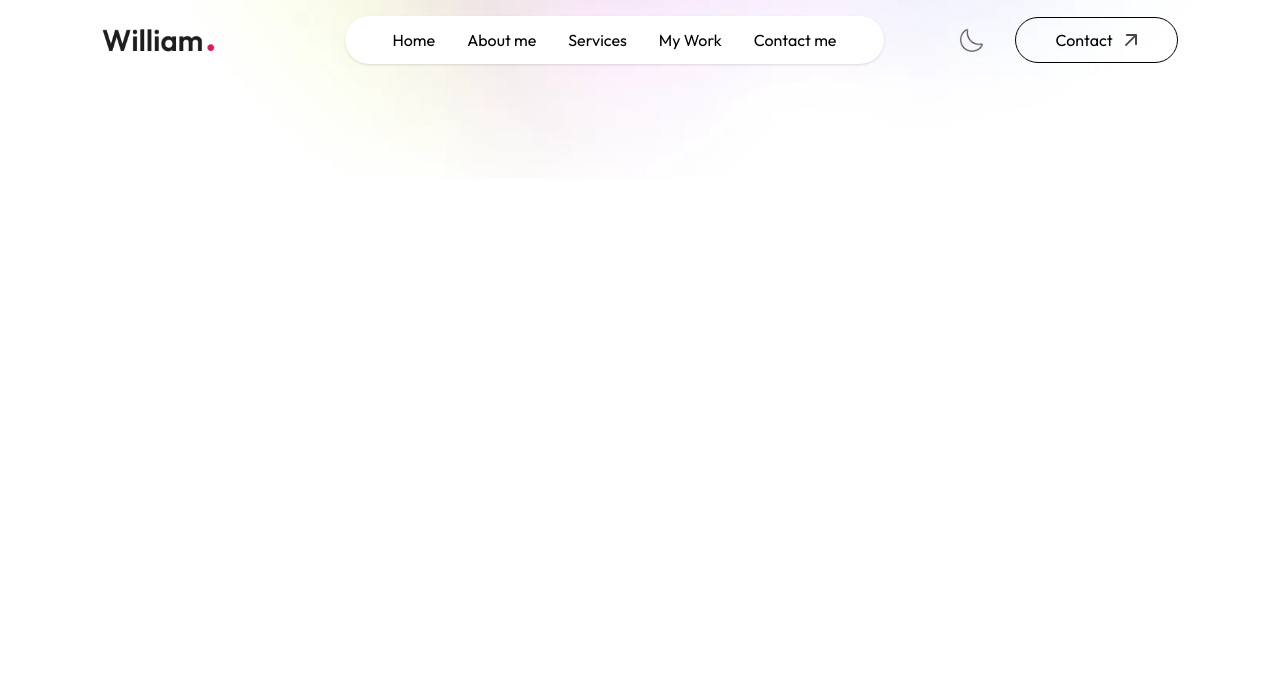
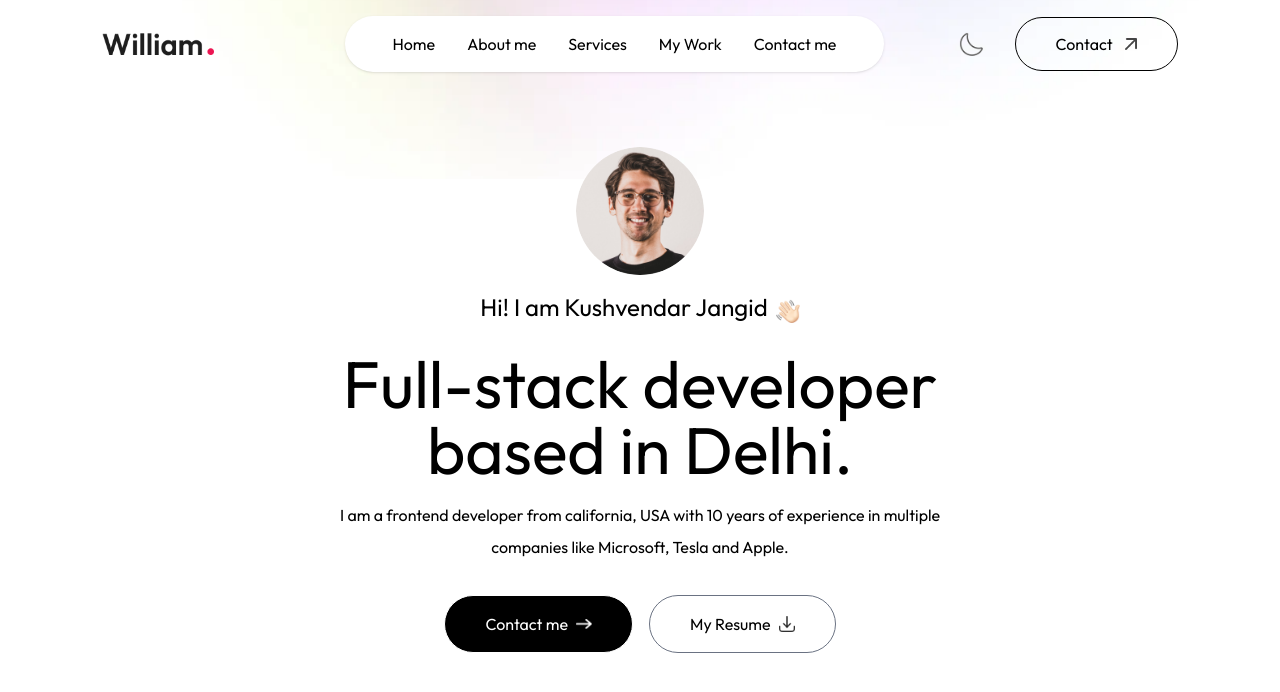
Before and after one commit to kushvendar/portfolio, a Next.js app: page / in a window 1280 px wide. Shown: the top 692 px of the page. Built offline with nearby package versions, Linux system fonts and the light colour scheme; a web font is replaced by a local one.

Commit message:
navbar hero section completed

```diff
--- /dev/null
+++ b/app/components/Header.tsx
@@ -0,0 +1,36 @@
+import React from 'react'
+import Image from 'next/image'
+import { assets } from '@/assets/assets'
+
+const Header = () => {
+  return (
+    <div className='w-11/12 max-w-3xl text-center mx-auto h-screen flex flex-col items-center justify-center gap-4'>
+
+        <div>
+            <Image src={assets.profile_img} alt='' className='rounded-full w-32 '/>
+        </div>
+
+        <h3 className='flex items-end gap-2 text-xl md:text-2xl mb-3 font-Ovo'>
+                Hi! I am Kushvendar Jangid <Image src={assets.hand_icon} alt='' className='w-6'/>
+        </h3>
+
+        <h1 className='text-3xl sm:text-6xl lg:text-[66px] font-Ovo'>
+            Full-stack developer based in Delhi.
+        </h1>
+
+        <p className='max-w-2xl mx-auto font-Ovo'>I am a frontend developer from california, USA with 10 years of experience in multiple companies like Microsoft, Tesla and Apple.
+        </p>
+
+        <div className='flex flex-col sm:flex-row items-center gap-4 mt-4'>
+            <a href="#contact" className='px-10 py-3 border border-white rounded-full bg-black text-white flex items-center gap-2'>Contact me <Image className='w-4' src={assets.right_arrow_white} alt=''/></a>
+
+            <a href="/sample-resume.pdf" download className='px-10 py-3 border rounded-full border-gray-500 flex items-center gap-2'>My Resume <Image className='w-4' src={assets.download_icon} alt=''/></a>
+        </div>
+
+
+
+    </div>
+  )
+}
+
+export default Header
--- a/app/components/Navbar.tsx
+++ b/app/components/Navbar.tsx
@@ -1,9 +1,25 @@
-import React from 'react'
+import React, { useRef } from 'react'
 import Image from 'next/image'
 import {assets} from '@/assets/assets'
 
 
 const Navbar = () => {
+
+    const sideMenuRef = useRef<HTMLUListElement>(null)
+
+    const openMenu = ()=>{
+        if(sideMenuRef.current){
+            sideMenuRef.current.style.transform = 'translateX(-16rem)'
+        }
+    }
+
+    const closeMenu = ()=>{
+        if(sideMenuRef.current){
+            sideMenuRef.current.style.transform = 'translateX(16rem)'
+        }
+    }
+
+
   return (
   <>
     <div className='fixed top-0 right-0 w-11/12 -z-10 translate-y-[-80%]'>
@@ -28,7 +44,7 @@ const Navbar = () => {
 
             <a href="#contact" className='hidden lg:flex items-center gap-3 px-10 py-2.5 border border-grey-500 rounded-full ml-4'>Contact <Image src={assets.arrow_icon} alt='contact' className='w-3'/></a>
 
-            <button className='block md:hidden ml-3'>
+            <button className='block md:hidden ml-3' onClick={openMenu}>
                 <Image src={assets.menu_black} alt='' className='w-6'/>
             </button>
 
@@ -36,12 +52,17 @@ const Navbar = () => {
 
         {/* nav bar for mobile view  */}
 
-        <ul className='flex md:hidden flex-col gap-4 py-20 px-10 fixed -right-64 top-0 bottom-0 w-64 z-50 h-screen bg-rose-50 transition duration-500'>
-            <li><a className='font-Ovo' href="#top">Home</a></li>
-            <li><a className='font-Ovo' href="#about">About me</a></li>
-            <li><a className='font-Ovo' href="#services">Services</a></li>
-            <li><a className='font-Ovo' href="#work">My Work</a></li>
-            <li><a className='font-Ovo' href="#contact">Contact me</a></li>
+        <ul ref={sideMenuRef} className='flex md:hidden flex-col gap-4 py-20 px-10 fixed -right-64 top-0 bottom-0 w-64 z-50 h-screen bg-rose-50 transition duration-500'>
+
+            <div onClick={closeMenu} className='absolute right-6 top-6'>
+                <Image src={assets.close_black} alt='cross' className='cursor-pointer w-5'/>
+            </div>
+
+            <li><a className='font-Ovo' onClick={closeMenu} href="#top">Home</a></li>
+            <li><a className='font-Ovo' onClick={closeMenu} href="#about">About me</a></li>
+            <li><a className='font-Ovo' onClick={closeMenu} href="#services">Services</a></li>
+            <li><a className='font-Ovo' onClick={closeMenu} href="#work">My Work</a></li>
+            <li><a className='font-Ovo' onClick={closeMenu} href="#contact">Contact me</a></li>
         </ul>
 
     </nav>
--- a/app/layout.tsx
+++ b/app/layout.tsx
@@ -25,7 +25,7 @@ export default function RootLayout({
   return (
     <html lang="en">
       <body
-        className={`${outfit.className} ${ovo.className} antialiased`}
+        className={`${outfit.className} ${ovo.className} antialiased leading-8 overflow-x-hidden`}
       >
         {children}
       </body>
--- a/app/page.tsx
+++ b/app/page.tsx
@@ -2,11 +2,13 @@
 import Image from "next/image";
 import Navbar from "./components/Navbar";
 import './globals.css'
+import Header from "./components/Header";
 
 export default function Home() {
   return (
     <>
     <Navbar/>
+    <Header/>
     </>
       );
 }
```
